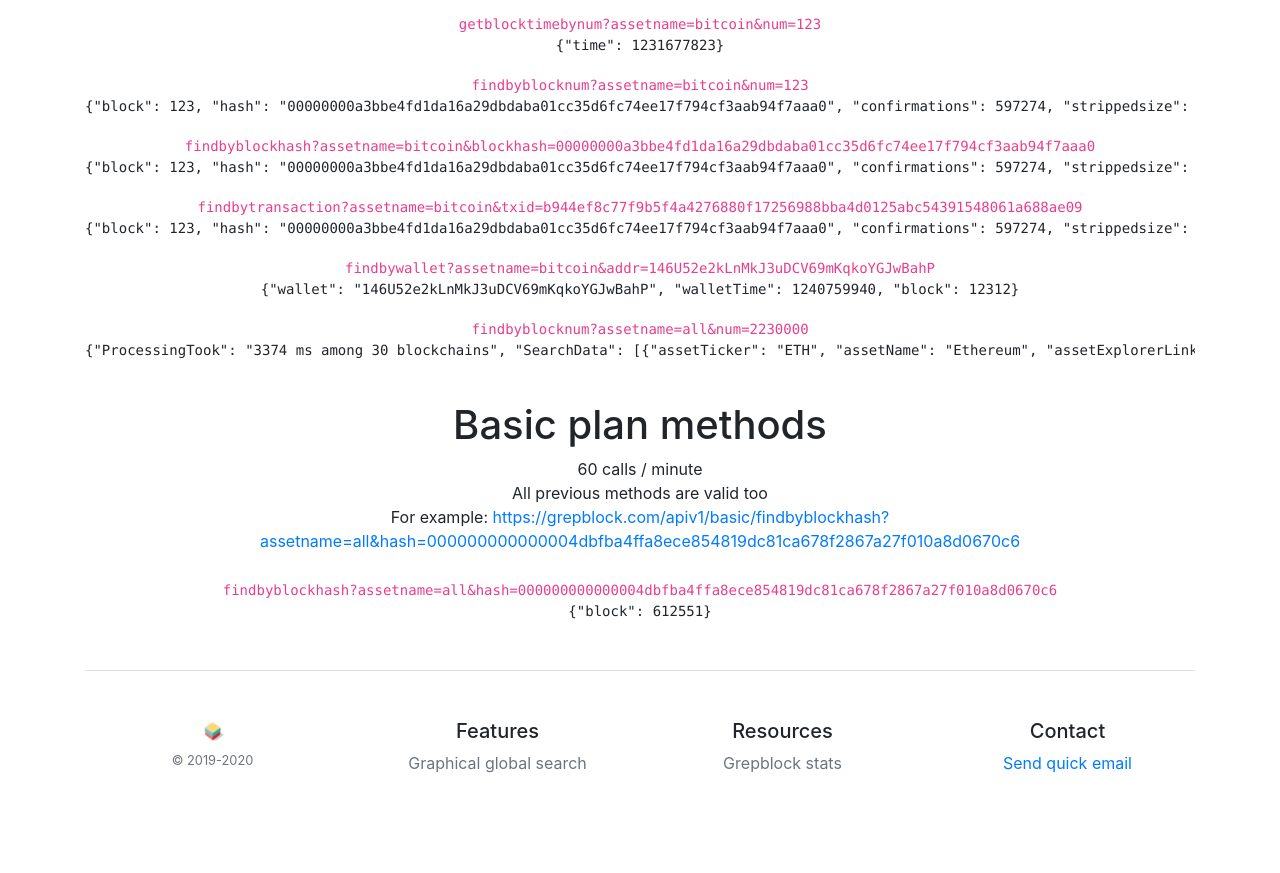
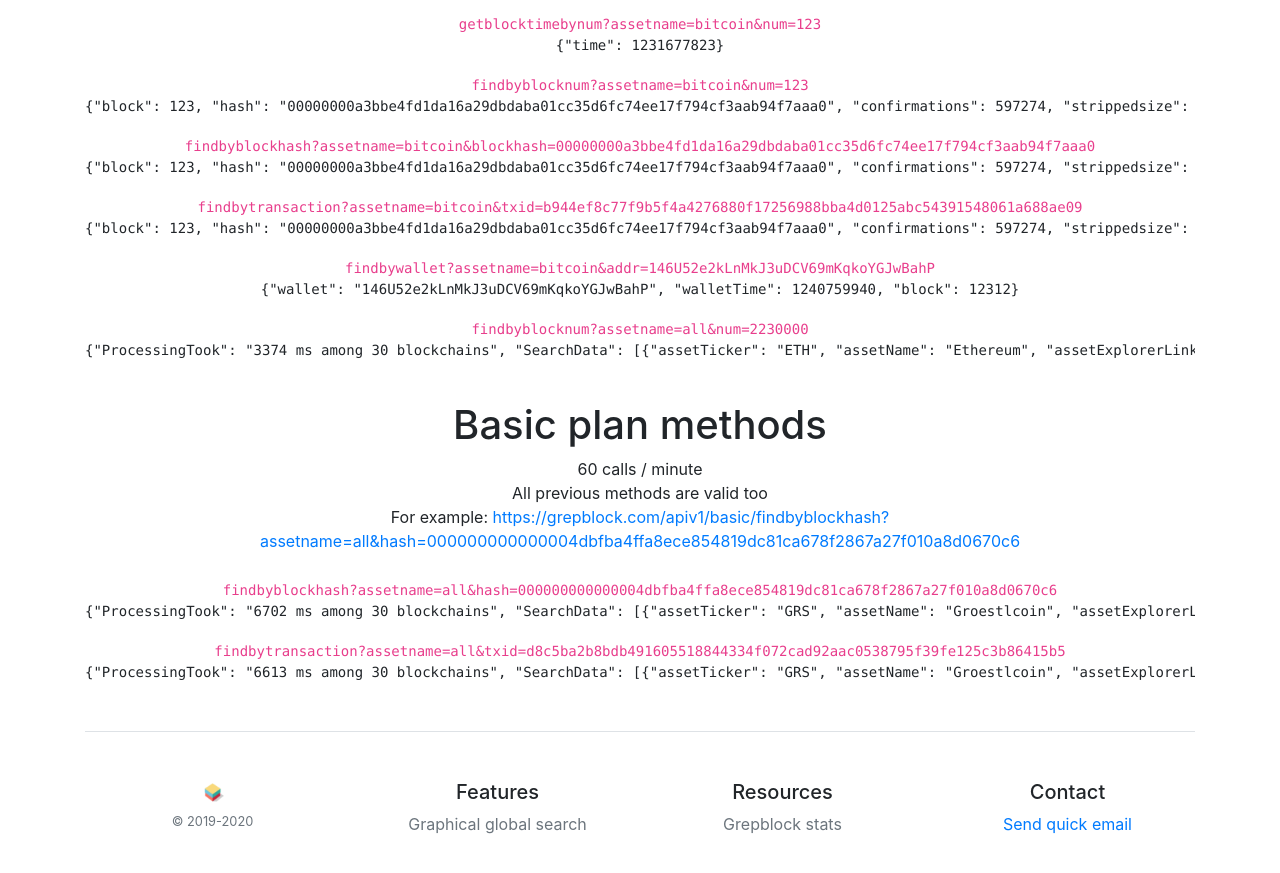
Before and after one commit to pr0logas/grepblockAPI, a Jekyll site: the page landingPage/documentation.html, which Jekyll copies as it is, in a window 1280 px wide and 900 px high, scrolled down 846 px. Shown: the top 873 px of the window. Built offline with Jekyll 4.4.1, drawn with Linux system fonts in a browser that asks for light colours; nearby versions of some CDN libraries; before the commit the page ends 1685 px from its top, so only the background shows below that.

Commit message:
New methods

```diff
--- a/landingPage/documentation.html
+++ b/landingPage/documentation.html
@@ -83,7 +83,9 @@
                     <div>
                     <br>
                     <code>findbyblockhash?assetname=all&hash=000000000000004dbfba4ffa8ece854819dc81ca678f2867a27f010a8d0670c6</code>
-                    <pre><code class="language-markup">{"block": 612551}</code></pre>
+                    <pre><code class="language-markup">{"ProcessingTook": "6702 ms among 30 blockchains", "SearchData": [{"assetTicker": "GRS", "assetName": "Groestlcoin", "assetExplorerLinkWallets": "https://chainz.cryptoid.info/grs/address.dws?", "assetExplorerLinkTransactions": "https://chainz.cryptoid.info/grs/tx.dws?", "assetExplorerLinkBlockHashes": "https://chainz.cryptoid.info/grs/block.dws?", "assetExplorerLinkBlocks": "https://chainz.cryptoid.info/grs/block.dws?", "FoundDataIn": "groestlcoin", "weight": 2050, "height": 2230000, "size": 703, "tx": ["d8c5ba2b8bdb491605518844334f072cad92aac0538795f39fe125c3b86415b5", "e3b581ae1536d1d1dc21598b61246122a7b936ca136f44c7c682b47060cc0093"], "version": 536870912, "bits": "1b00d732", "merkleroot": "d7aa545770b9b9d035f04bfd3f592903423e90776037ec74ef5ca863d60f699f", "hash": "000000000000004dbfba4ffa8ece854819dc81ca678f2867a27f010a8d0670c6", "chainwork": "0000000000000000000000000000000000000000000000022dba018e888b827b", "isMainChain": "True", "mediantime": 1535398415, "difficulty": 77961.54946451262, "nextblockhash": "null", "strippedsize": 449, "reward": 5, "previousblockhash": "0000000000009bd6f498949fb803b50128bc628cf8154e61e921b91f0bd48a56", "confirmations": 662566, "time": 1535398802, "versionHex": "20000000", "block": 2230000}]}</code></pre>
+                    <code>findbytransaction?assetname=all&txid=d8c5ba2b8bdb491605518844334f072cad92aac0538795f39fe125c3b86415b5</code>
+                    <pre><code class="language-markup">{"ProcessingTook": "6613 ms among 30 blockchains", "SearchData": [{"assetTicker": "GRS", "assetName": "Groestlcoin", "assetExplorerLinkWallets": "https://chainz.cryptoid.info/grs/address.dws?", "assetExplorerLinkTransactions": "https://chainz.cryptoid.info/grs/tx.dws?", "assetExplorerLinkBlockHashes": "https://chainz.cryptoid.info/grs/block.dws?", "assetExplorerLinkBlocks": "https://chainz.cryptoid.info/grs/block.dws?", "FoundDataIn": "groestlcoin", "weight": 2050, "height": 2230000, "size": 703, "tx": ["d8c5ba2b8bdb491605518844334f072cad92aac0538795f39fe125c3b86415b5", "e3b581ae1536d1d1dc21598b61246122a7b936ca136f44c7c682b47060cc0093"], "version": 536870912, "bits": "1b00d732", "merkleroot": "d7aa545770b9b9d035f04bfd3f592903423e90776037ec74ef5ca863d60f699f", "hash": "000000000000004dbfba4ffa8ece854819dc81ca678f2867a27f010a8d0670c6", "chainwork": "0000000000000000000000000000000000000000000000022dba018e888b827b", "isMainChain": "True", "mediantime": 1535398415, "difficulty": 77961.54946451262, "nextblockhash": "null", "strippedsize": 449, "reward": 5, "previousblockhash": "0000000000009bd6f498949fb803b50128bc628cf8154e61e921b91f0bd48a56", "confirmations": 662566, "time": 1535398802, "versionHex": "20000000", "block": 2230000}]}</code></pre>
 
 
         <footer class="pt-4 my-md-5 pt-md-5 border-top">
--- a/serverBasic.py
+++ b/serverBasic.py
@@ -51,7 +51,7 @@
 def webRequest(argument):
     result = notFound
     url = ('https://grepblock.com/parsedb?query='+argument)
-    header = { 'User-Agent' : 'Mozilla/5.0 (Windows NT 6.1; Win64; x64) grepblock.com/apiv1/free' }
+    header = { 'User-Agent' : 'Mozilla/5.0 (Windows NT 6.1; Win64; x64) grepblock.com/apiv1/basic' }
     req = urllib.request.Request(url, headers=header)
 
     try:
@@ -308,7 +308,7 @@
             return notFound
 
 # Routes
-api.add_resource(GlobalSearch, '/globalsearch')
+#api.add_resource(GlobalSearch, '/globalsearch')
 api.add_resource(GetLastBlock, '/getlastblock')
 api.add_resource(GetLastDifficulty, '/getlastdifficulty')
 api.add_resource(LastParsedWallet, '/getlastparsedwallet')
--- a/serverPro.py
+++ b/serverPro.py
@@ -51,7 +51,7 @@
 def webRequest(argument):
     result = notFound
     url = ('https://grepblock.com/parsedb?query='+argument)
-    header = { 'User-Agent' : 'Mozilla/5.0 (Windows NT 6.1; Win64; x64) grepblock.com/apiv1/free' }
+    header = { 'User-Agent' : 'Mozilla/5.0 (Windows NT 6.1; Win64; x64) grepblock.com/apiv1/pro' }
     req = urllib.request.Request(url, headers=header)
 
     try:
@@ -340,7 +340,7 @@
             return (json.loads('{"ERROR" : "addr=Only string are allowed"}'))
 
 # Routes
-api.add_resource(GlobalSearch, '/globalsearch')
+#api.add_resource(GlobalSearch, '/globalsearch')
 api.add_resource(GetLastBlock, '/getlastblock')
 api.add_resource(GetLastDifficulty, '/getlastdifficulty')
 api.add_resource(LastParsedWallet, '/getlastparsedwallet')
```
